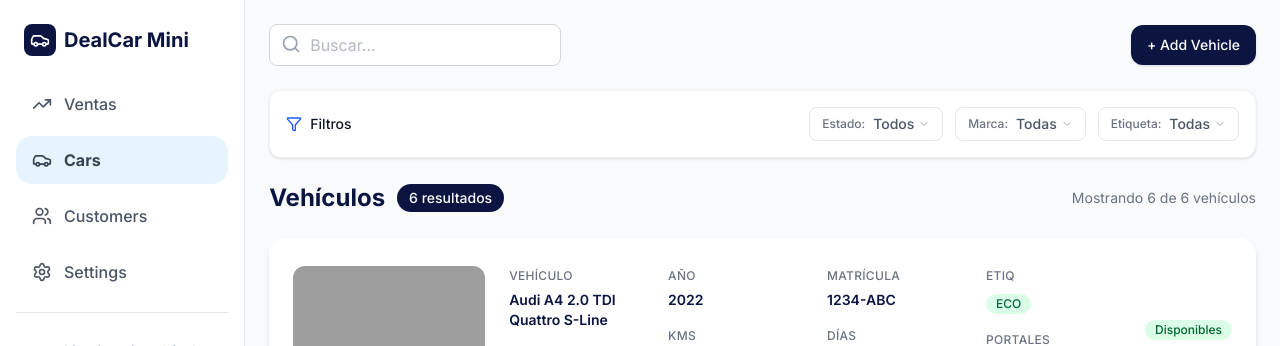
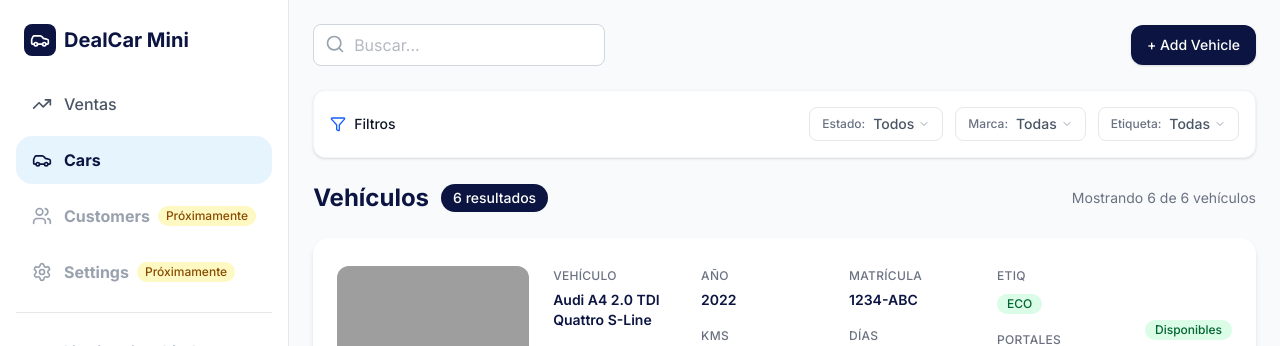
Before and after one commit to lucasmaragu/mini-dealcar, a Next.js app: page /cars in a window 1280 px wide. Shown: the top 346 px of the page. Built offline with nearby package versions, Linux system fonts and the light colour scheme; grey boxes are pictures that could not be loaded.

Commit message:
feat: sidebar fix

```diff
--- a/components/Sidebar.tsx
+++ b/components/Sidebar.tsx
@@ -3,12 +3,14 @@
 import { Car, LayoutDashboard, Users, Settings, Search, Bell, ChevronDown, Edit, Plus, Menu, X, Trash2, TrendingUp } from "lucide-react"
 import { useState } from "react"
 import { useCars } from "@/hooks/useCars"
+import { useRouter, usePathname } from "next/navigation"
 
+// replace the old list
 const sideBarItems = [
-  { icon: TrendingUp, label: "Ventas", active: false },
-  { icon: Car, label: "Cars", active: true },
-  { icon: Users, label: "Customers", active: false },
-  { icon: Settings, label: "Settings", active: false },
+  { icon: TrendingUp, label: "Ventas",    href: "/ventas" },
+  { icon: Car,       label: "Cars",      href: "/cars" },
+  { icon: Users,     label: "Customers", href: "/customers", disabled: true, badge: "Próximamente" },
+  { icon: Settings,  label: "Settings",  href: "/settings",  disabled: true, badge: "Próximamente" },
 ]
 
 export default function Sidebar() {
@@ -16,8 +18,10 @@ export default function Sidebar() {
   const { clearUserCars, cars } = useCars()
   const [isClearing, setIsClearing] = useState(false)
 
-  // Calcular cuántos vehículos son del usuario (localStorage)
-  const userCarsCount = cars.filter(car => car.id > 6).length // Asumiendo que los primeros 6 son los originales
+  const router = useRouter()
+  const pathname = usePathname()
+
+  const userCarsCount = cars.filter(car => car.id > 6).length
 
   const handleClearUserCars = async () => {
     if (userCarsCount === 0) {
@@ -32,7 +36,7 @@ export default function Sidebar() {
       try {
         await clearUserCars()
         alert("Todos los vehículos de usuario han sido eliminados correctamente.")
-        setIsOpen(false) // Cerrar sidebar en móvil
+        setIsOpen(false)
       } catch (error) {
         alert("Error al eliminar los vehículos. Por favor, inténtalo de nuevo.")
         console.error("Error clearing user cars:", error)
@@ -48,7 +52,7 @@ export default function Sidebar() {
       <div className="lg:hidden fixed top-4 left-4 z-50">
         <button
           onClick={() => setIsOpen(true)}
-          className="p-2 bg-white rounded-lg shadow-md border border-gray-200 hover:bg-gray-50 transition-colors"
+          className="p-2 cursor-pointer bg-white rounded-lg shadow-md border border-gray-200 hover:bg-gray-50 transition-colors"
         >
           <Menu className="w-6 h-6 text-gray-600" />
         </button>
@@ -57,7 +61,7 @@ export default function Sidebar() {
       {/* Backdrop for mobile */}
       {isOpen && (
         <div
-          className="lg:hidden fixed inset-0 bg-black bg-opacity-50 z-40"
+          className="lg:hidden fixed inset-0 bg-black/50 z-40"
           onClick={() => setIsOpen(false)}
         />
       )}
@@ -82,7 +86,7 @@ export default function Sidebar() {
             {/* Close button - only visible on mobile */}
             <button
               onClick={() => setIsOpen(false)}
-              className="lg:hidden p-1 hover:bg-gray-100 rounded-md transition-colors"
+              className="lg:hidden cursor-pointer p-1 hover:bg-gray-100 rounded-md transition-colors"
             >
               <X className="w-5 h-5 text-gray-500" />
             </button>
@@ -90,18 +94,41 @@ export default function Sidebar() {
 
           {/* Navigation */}
           <nav className="px-4 space-y-2 flex-1">
-            {sideBarItems.map((item) => (
+            {sideBarItems.map((item) => {
+              const active = pathname === item.href
+              const isDisabled = Boolean(item.disabled)
+              const btnClass = `
+                w-full flex items-center cursor-pointer space-x-3 px-4 py-3 rounded-2xl text-left transition-colors
+                ${isDisabled
+                  ? "text-gray-400 cursor-not-allowed"
+                  : active
+                    ? "bg-brand-blue text-brand-navy font-bold"
+                    : "text-gray-600 font-medium hover:bg-gray-50"}
+              `
+              return (
                 <button
                   key={item.label}
-                onClick={() => setIsOpen(false)} // Close menu on mobile when item is clicked
-                className={`w-full flex items-center space-x-3 px-4 py-3 cursor-pointer rounded-2xl text-left transition-colors ${
-                  item.active ? "bg-brand-blue text-gray-700 text-brand-navy font-bold" : "text-gray-600 font-medium hover:bg-gray-50"
-                }`}
+                  onClick={() => {
+                    if (!isDisabled) {
+                      router.push(item.href)
+                      setIsOpen(false)
+                    }
+                  }}
+                  disabled={isDisabled}
+                  className={btnClass}
                 >
                   <item.icon className="w-5 h-5" />
+                  <div className="flex items-center space-x-2">
                     <span>{item.label}</span>
+                    {isDisabled && (
+                      <span className="bg-yellow-100 text-yellow-800 text-xs font-medium px-2 py-0.5 rounded-full">
+                        {item.badge}
+                      </span>
+                    )}
+                  </div>
                 </button>
-            ))}
+              )
+            })}
 
             {/* Separator */}
             <div className="border-t border-gray-200 my-4"></div>
@@ -129,12 +156,7 @@ export default function Sidebar() {
             </button>
           </nav>
 
-          {/* Footer - Optional user info or logout */}
-          <div className="p-4 border-t border-gray-200 lg:hidden">
-            <div className="text-xs text-gray-500 text-center">
-              DealCar Mini v1.0
-            </div>
-          </div>
+
         </div>
       </div>
     </>
```
Lines whose indentation alone changed are shown as unchanged.
